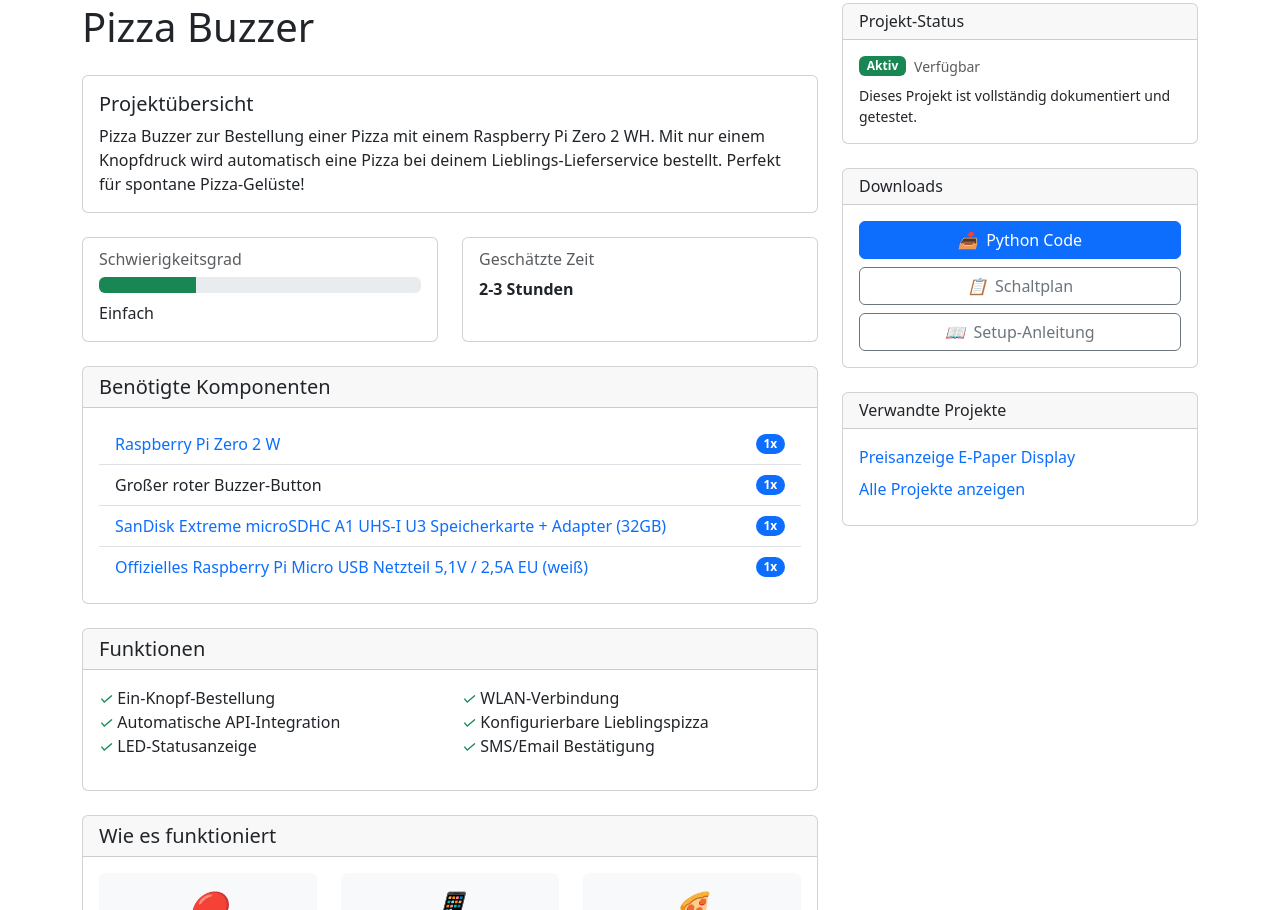
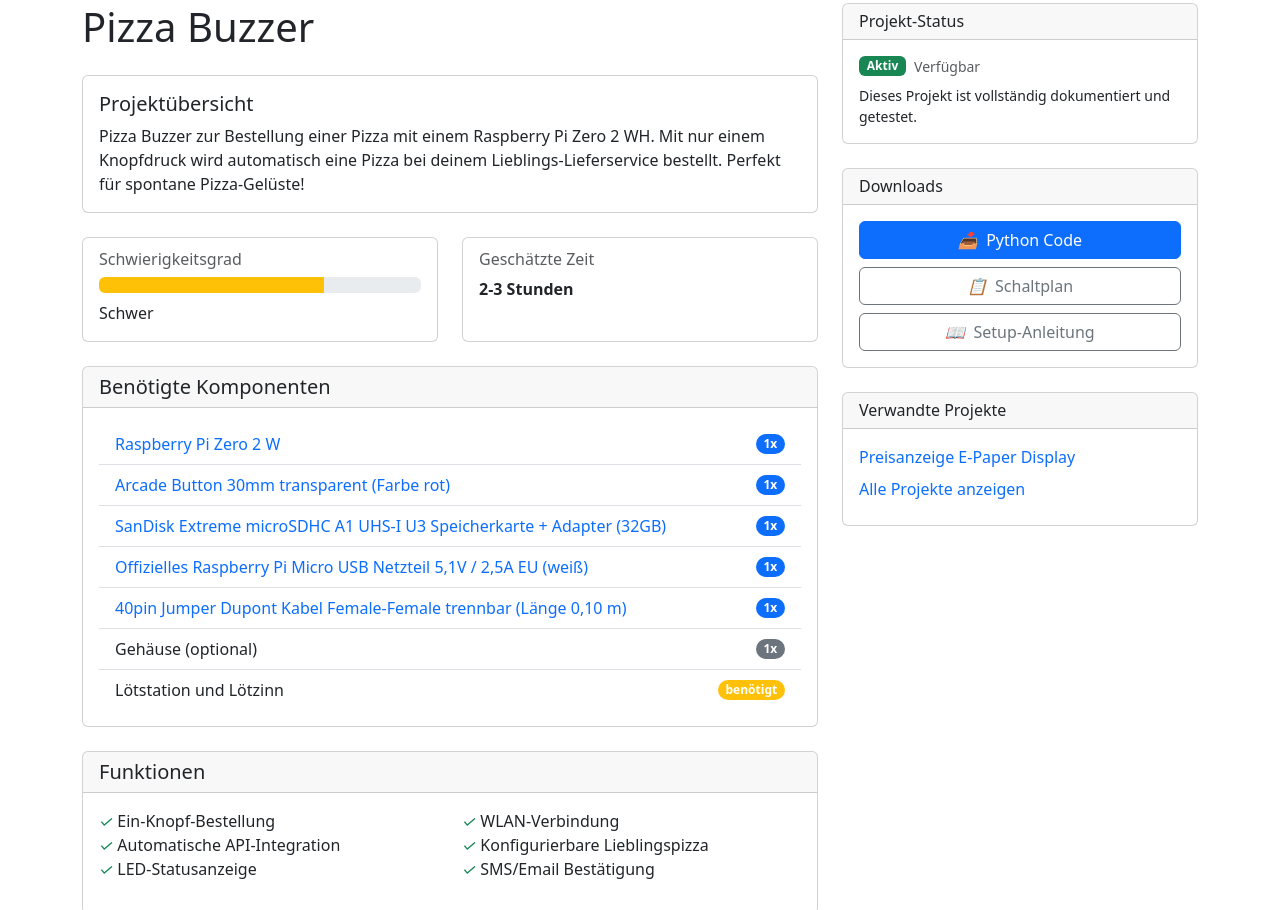
Before and after one commit to tisto/makerberry.de, a plain HTML site: page pizza-buzzer.html in a window 1280 px wide. Shown: the part 360-1270 px from the top of the page. Drawn offline with nearby package versions, Linux system fonts and the light colour scheme.

Commit message:
More content

```diff
--- a/pizza-buzzer.html
+++ b/pizza-buzzer.html
@@ -80,9 +80,9 @@
                 <div class="card-body">
                   <h6 class="card-subtitle mb-2 text-muted">Schwierigkeitsgrad</h6>
                   <div class="progress mb-2">
-                    <div class="progress-bar bg-success" role="progressbar" style="width: 30%"></div>
+                    <div class="progress-bar bg-warning" role="progressbar" style="width: 70%"></div>
                   </div>
-                  <p class="card-text">Einfach</p>
+                  <p class="card-text">Schwer</p>
                 </div>
               </div>
             </div>
@@ -107,7 +107,7 @@
                   <span class="badge bg-primary rounded-pill">1x</span>
                 </li>
                 <li class="list-group-item d-flex justify-content-between align-items-center">
-                  Großer roter Buzzer-Button
+                  <a href="https://www.berrybase.de/arcade-button-30mm-transparent/farbe-rot" target="_blank" rel="noopener" class="text-decoration-none">Arcade Button 30mm transparent (Farbe rot)</a>
                   <span class="badge bg-primary rounded-pill">1x</span>
                 </li>
                 <li class="list-group-item d-flex justify-content-between align-items-center">
@@ -117,6 +117,18 @@
                 <li class="list-group-item d-flex justify-content-between align-items-center">
                   <a href="https://www.berrybase.de/offizielles-raspberry-pi-micro-usb-netzteil-5-1v-2-5a-eu-weiss" target="_blank" rel="noopener" class="text-decoration-none">Offizielles Raspberry Pi Micro USB Netzteil 5,1V / 2,5A EU (weiß)</a>
                   <span class="badge bg-primary rounded-pill">1x</span>
+                </li>
+                <li class="list-group-item d-flex justify-content-between align-items-center">
+                  <a href="https://www.berrybase.de/40pin-jumper-dupont-kabel-female-female-trennbar/laenge-0-10-m" target="_blank" rel="noopener" class="text-decoration-none">40pin Jumper Dupont Kabel Female-Female trennbar (Länge 0,10 m)</a>
+                  <span class="badge bg-primary rounded-pill">1x</span>
+                </li>
+                <li class="list-group-item d-flex justify-content-between align-items-center">
+                  Gehäuse (optional)
+                  <span class="badge bg-secondary rounded-pill">1x</span>
+                </li>
+                <li class="list-group-item d-flex justify-content-between align-items-center">
+                  Lötstation und Lötzinn
+                  <span class="badge bg-warning rounded-pill">benötigt</span>
                 </li>
               </ul>
             </div>
```
Also changed, not shown: instagram-follower-counter.html (+7 -3 lines).
